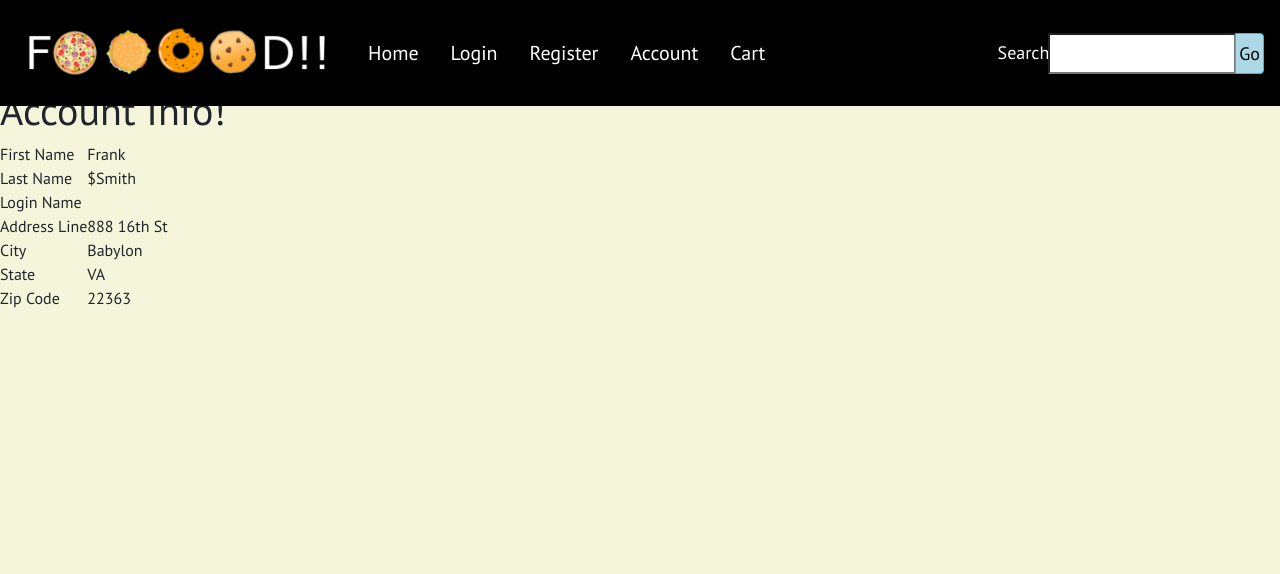
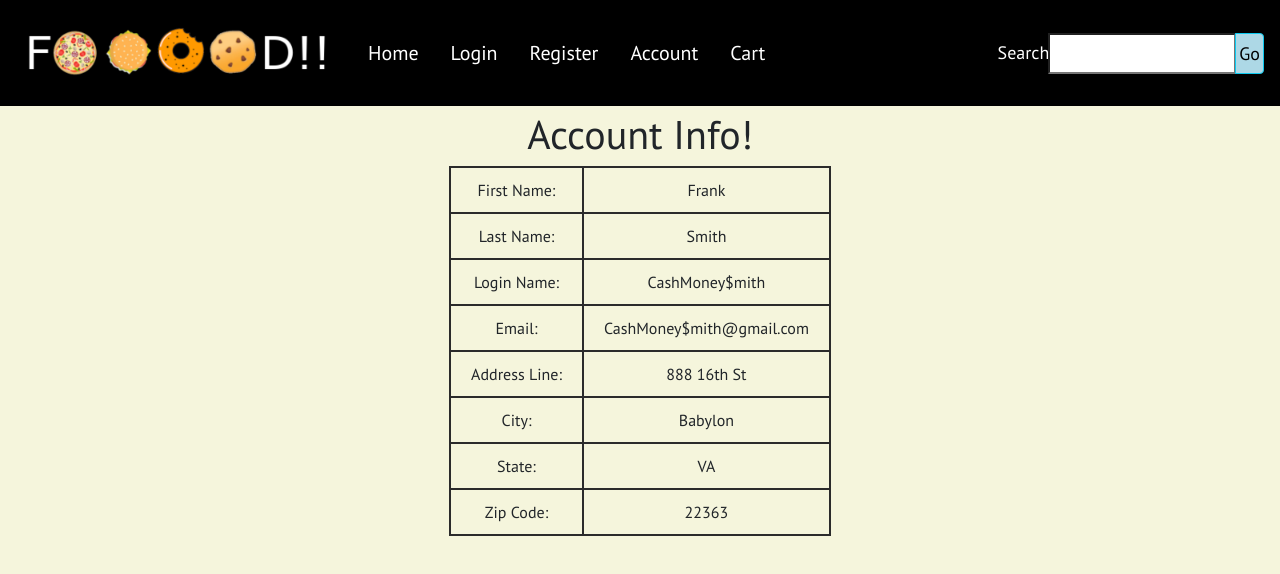
Before and after one commit to giuseppe-g-gelardi/ecommerce_frontend, a React (Create React App) app in the folder ecommerce_project/: page /Account in a window 1280 px wide. Shown: the top 574 px of the page. Built offline with nearby package versions, Linux system fonts and the light colour scheme.

Commit message:
updated account info table

```diff
--- a/ecommerce_project/src/components/Account/Account.css
+++ b/ecommerce_project/src/components/Account/Account.css
@@ -0,0 +1,11 @@
+#Accountalign
+{
+    text-align: center;
+}
+
+.center {
+    margin-left: auto;
+    margin-right: auto;
+  }
+
+table, th, td { border: 2px #2b2b2b solid; } th, td { padding: 10px 20px; }
--- a/ecommerce_project/src/components/Account/Account.jsx
+++ b/ecommerce_project/src/components/Account/Account.jsx
@@ -1,36 +1,42 @@
-import React from 'react'
+import React from 'react';
+import './Account.css';
 
 function Account() {
     return (
-        <div>
+        <div id="Accountalign">
+            <br/>
             <h1>Account Info!</h1>
-            <table>
+            <table class="center">
                 <tr>
-                    <td>First Name</td>
+                    <td>First Name:</td>
                     <td>Frank</td>
                 </tr>
                 <tr>
-                    <td>Last Name</td>
-                    <td>$Smith</td>
+                    <td>Last Name:</td>
+                    <td>Smith</td>
                 </tr>
                 <tr>
-                    <td>Login Name</td>
-                    <td></td>
+                    <td>Login Name:</td>
+                    <td>CashMoney$mith</td>
                 </tr>
                 <tr>
-                    <td>Address Line</td>
+                    <td>Email:</td>
+                    <td>CashMoney$mith@gmail.com</td>
+                </tr>
+                <tr>
+                    <td>Address Line:</td>
                     <td>888 16th St</td>
                 </tr>
                 <tr>
-                    <td>City</td>
+                    <td>City:</td>
                     <td>Babylon</td>
                 </tr>
                 <tr>
-                    <td>State</td>
+                    <td>State:</td>
                     <td>VA</td>
                 </tr>
                 <tr>
-                    <td>Zip Code</td>
+                    <td>Zip Code:</td>
                     <td>22363</td>
                 </tr>
             </table>
--- a/ecommerce_project/src/components/Home/Home.jsx
+++ b/ecommerce_project/src/components/Home/Home.jsx
@@ -1,6 +1,6 @@
 import React from 'react';
 import cheetah from './cheetah2.png';
-import HomeStyle from './Home.css';
+import './Home.css';
 
 function Home() {
   return (
--- a/ecommerce_project/src/components/SearchBar/SearchBar.jsx
+++ b/ecommerce_project/src/components/SearchBar/SearchBar.jsx
@@ -1,6 +1,6 @@
 import React, {Component} from 'react';
 import Button from 'react-bootstrap/Button';
-import searchBar from './SearchBar.css';
+import './SearchBar.css';
 
 class SearchBar extends Component {
 
```
